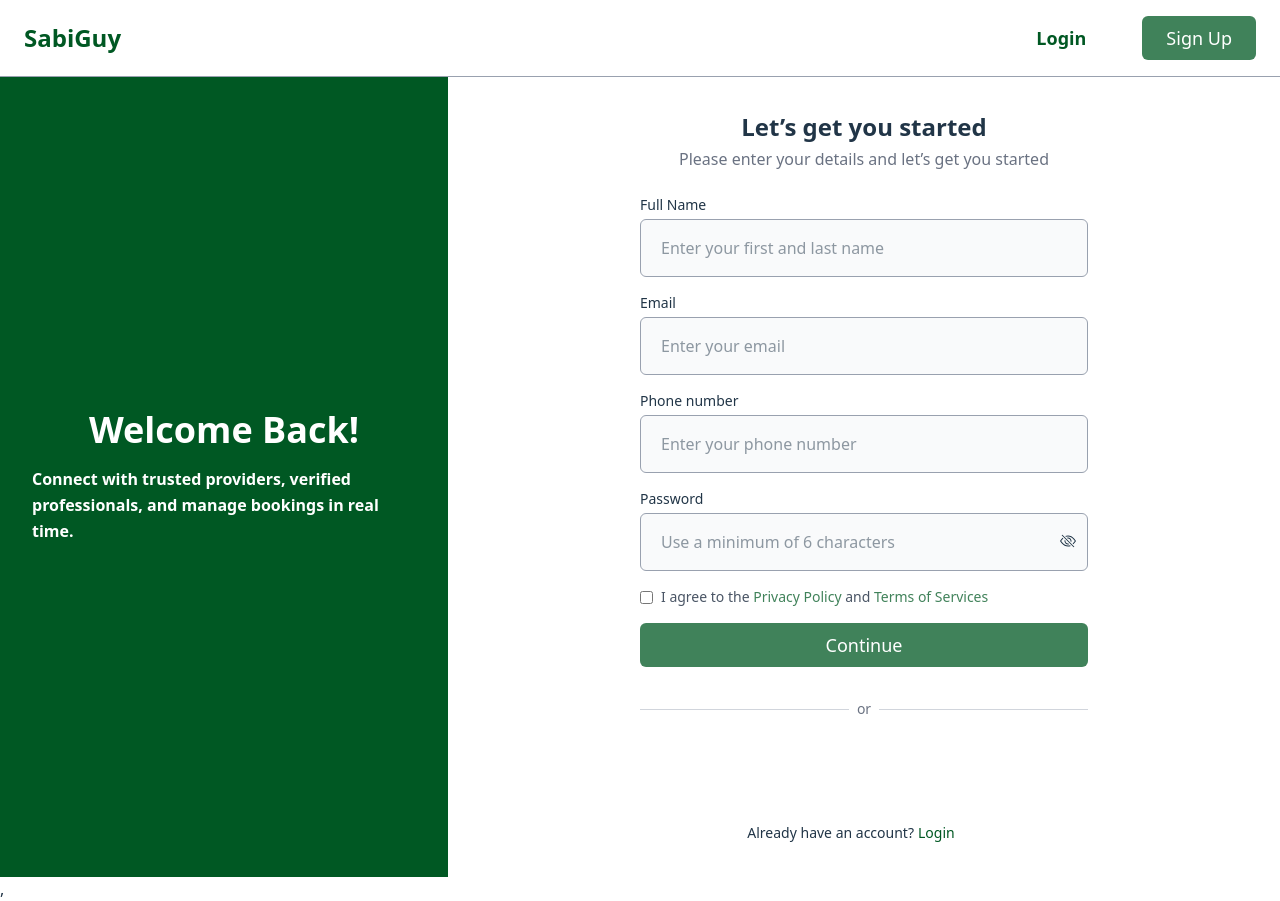
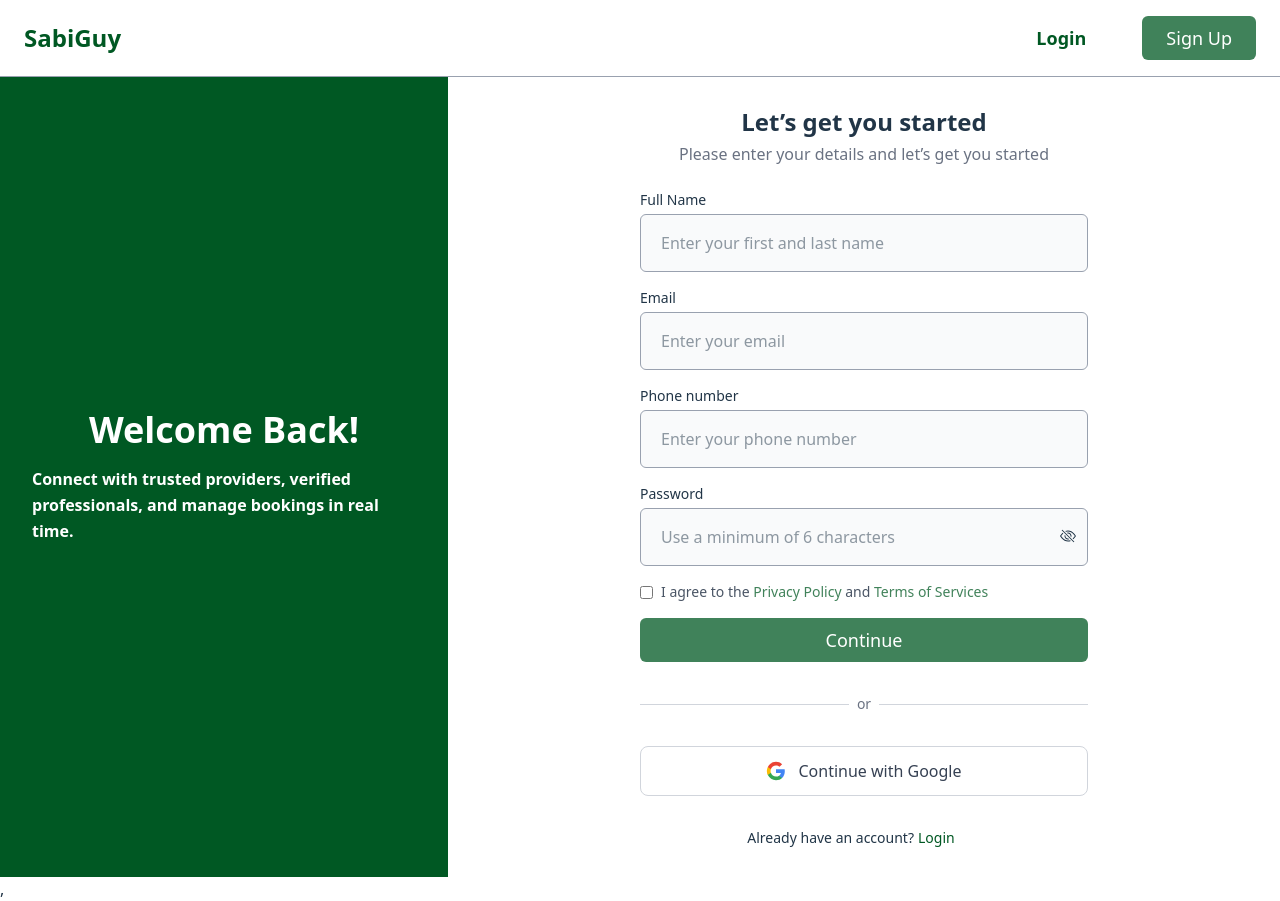
Before and after one commit to SabiGuy-app/Sabiguy-frontend, a React (Vite) app: page /service-provider/signup in a window 1280 px wide. Built offline with nearby package versions, Linux system fonts and the light colour scheme.

Commit message:
chore(onboarding): adjust deployment issues

```diff
--- a/src/pages/signup/ServiceProvider/step-one.jsx
+++ b/src/pages/signup/ServiceProvider/step-one.jsx
@@ -10,7 +10,7 @@ import { motion } from "framer-motion";
 import axios from "axios";
 import { Formik, ErrorMessage } from "formik";
 import { SignUpSchema } from "./schema";
-import { GoogleLogin } from '@react-oauth/google';
+import { GoogleLogin, useGoogleLogin } from '@react-oauth/google';
 import Loader from "../../../components/Loader";
 
 
@@ -76,11 +76,8 @@ export default function StepOne({ onNext }) {
   };
 
   //  Sign up with google
-  const handleGoogleSuccess = async (credentialResponse) => {
-    setGoogleLoading(true); // Start loading
-
-    console.log("Google login successful:", credentialResponse);
-    const token = credentialResponse.credential;
+ const handleGoogleSuccess = async (idToken, profile) => {
+  console.log("Google login successful:", { idToken, profile });
 
   try {
     const res = await fetch(`${import.meta.env.VITE_BASE_URL}/auth/google-provider`, {
@@ -88,7 +85,7 @@ export default function StepOne({ onNext }) {
       headers: {
         "Content-Type": "application/json",
       },
-        body: JSON.stringify({ token }),
+      body: JSON.stringify({ token: idToken }), // Send ID token, not access token
     });
 
     const data = await res.json();
@@ -100,22 +97,63 @@ export default function StepOne({ onNext }) {
 
     if (data?.newUser?.email) {
       localStorage.setItem("google-email", data.newUser.email);
+      setGoogleLoading(false);
       onNext();
+    } else if (data.message === "Email already in use") {
+      setGoogleLoading(false);
+      setErrorMessage(data.message);
     } else {
-        setErrorMessage("data.message");
-      } if (data.message === "Email already in use") {
-         setErrorMessage(data.message);
-
+      setGoogleLoading(false);
+      setErrorMessage("An error occurred. Please try again.");
     }
   } catch (err) {
     console.error("Google login failed:", err);
+    setGoogleLoading(false);
     setErrorMessage("Google login failed. Please try again.");
-    } finally {
+  }
+};
+
+const googleLogin = useGoogleLogin({
+  onSuccess: async (tokenResponse) => {
+    try {
+      setGoogleLoading(true);
+
+      // Get Google user info
+      const userInfo = await fetch(
+        "https://www.googleapis.com/oauth2/v3/userinfo",
+        {
+          headers: {
+            Authorization: `Bearer ${tokenResponse.access_token}`,
+          },
+        }
+      );
+
+      const profile = await userInfo.json();
+      console.log("Google Profile:", profile);
+
+      // Get ID token by exchanging the access token
+      const tokenInfo = await fetch(
+        `https://www.googleapis.com/oauth2/v3/tokeninfo?access_token=${tokenResponse.access_token}`
+      );
+      const tokenData = await tokenInfo.json();
+
+      // OR use the code flow to get id_token directly
+      // For now, you might need to send profile data to your backend
+      // and verify on the server side, or switch to using Google Identity Services
+
+      await handleGoogleSuccess(tokenResponse.access_token, profile);
+    } catch (err) {
+      console.error(err);
       setGoogleLoading(false);
+      setErrorMessage("Google login failed");
+    }
+  },
 
-    }
-
-};
+  onError: () => {
+    setErrorMessage("Google login failed.");
+    setGoogleLoading(false);
+  },
+});
 if (googleLoading) {
     return <Loader />;
   }
@@ -272,13 +310,21 @@ if (googleLoading) {
 
       {/* <GoogleLogin onSuccess={handleGoogleSuccess}/> */}
 
-      <GoogleLogin
+      {/* <GoogleLogin
                   onSuccess={handleGoogleSuccess}
                   size="large"
                   text="continue_with"
                   theme="outline"
                   logo_alignment="center"
-                />
+                /> */}
+
+                 <button
+  onClick={() => googleLogin()}
+  className="w-full border border-gray-300 rounded-lg py-3 flex items-center justify-center gap-3 hover:bg-gray-50 transition"
+>
+  <img src="/Google.svg" alt="Google" className="w-5 h-5" />
+  <span className="text-gray-700 font-medium">Continue with Google</span>
+</button>
 
 
 
--- a/src/pages/signup/ServiceProvider/step-three.jsx
+++ b/src/pages/signup/ServiceProvider/step-three.jsx
@@ -2,6 +2,7 @@ import React from "react";
 import Button from "../../../components/button";
 import Navbar from "../../../components/layouts/navbar";
 import AuthLayout from "../../../components/layouts/layout";
+
 
 
 
--- a/src/pages/signup/ServiceUser/step-three.jsx
+++ b/src/pages/signup/ServiceUser/step-three.jsx
@@ -1,6 +1,7 @@
 import React from "react";
 import Button from "../../../components/button";
 
+import { Link } from "react-router-dom";
 
 
 export default function StepThree () {
@@ -14,7 +15,12 @@ export default function StepThree () {
                 <p className="text-sm">Explore our services, connect with professionals, and start getting
 things done with ease.</p>
                    <div className="flex gap-10 mt-10">
+
+                            <Link to="/dashboard">
+
                     <Button size="md">Go To Dashboard</Button>
+                            </Link>
+
                     <button>Browse Services</button>
                    </div>
   <p className="text-gray-500 text-sm font-extralight italic mt-8">Tip: You can always update your profile or verification info in settings</p>
```
Lines whose indentation alone changed are shown as unchanged.
